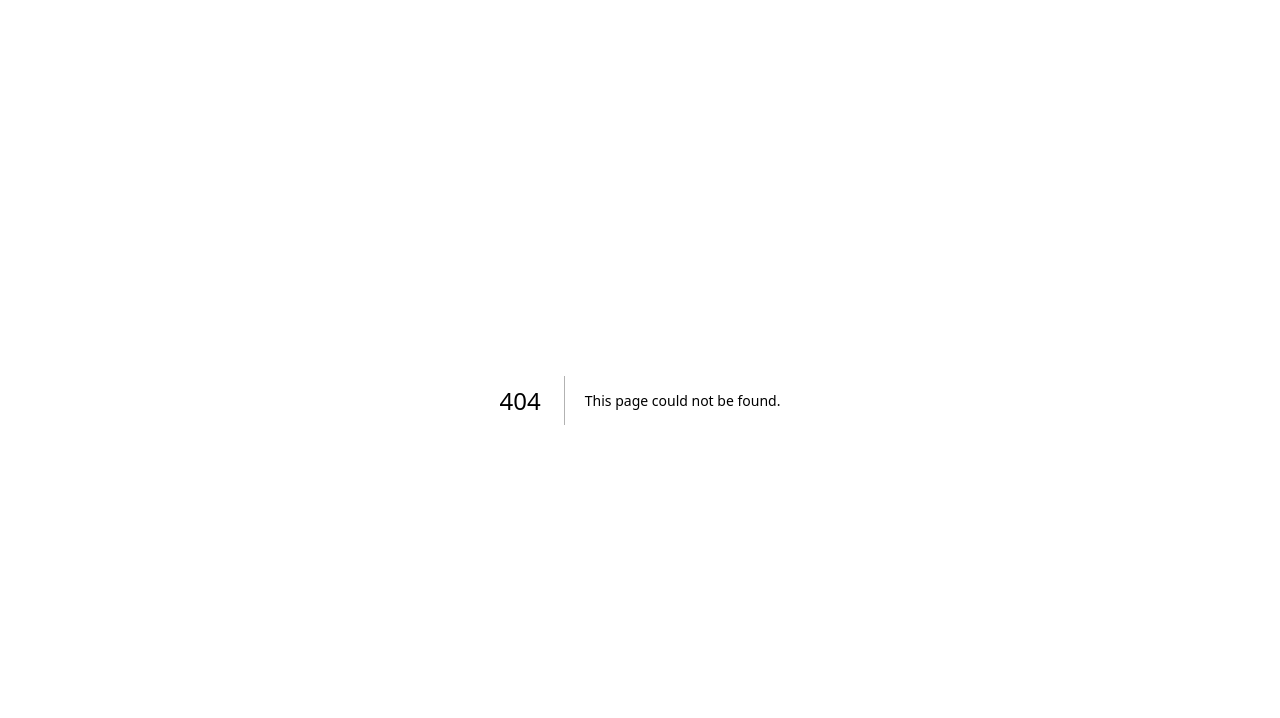
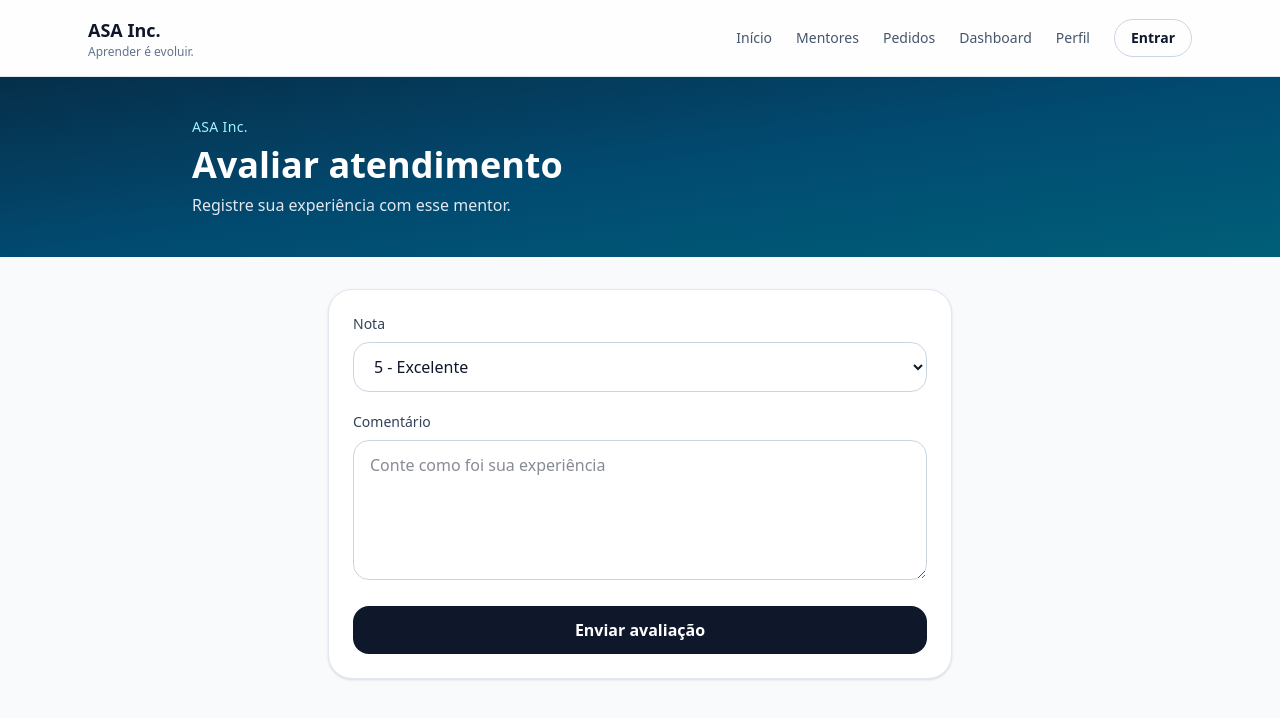
Before and after one commit to DgAleixo11/asa-inc, a Next.js app: page /avaliacoes/nova in a window 1280 px wide. Before the commit this address had no page. Shown: the top 718 px of the page. Built offline with nearby package versions, Linux system fonts and the light colour scheme.

Commit message:
feat: avaliações na interface e dashboard/perfil reais

```diff
--- /dev/null
+++ b/src/app/avaliacoes/nova/page.tsx
@@ -0,0 +1,117 @@
+"use client";
+
+import { useState } from "react";
+import { useRouter, useSearchParams } from "next/navigation";
+import ResponsiveShell from "@/components/layout/ResponsiveShell";
+
+export default function NovaAvaliacaoPage() {
+  const router = useRouter();
+  const searchParams = useSearchParams();
+
+  const orderId = searchParams.get("orderId") ?? "";
+  const mentorId = searchParams.get("mentorId") ?? "";
+
+  const [rating, setRating] = useState(5);
+  const [comment, setComment] = useState("");
+  const [message, setMessage] = useState("");
+  const [loading, setLoading] = useState(false);
+
+  async function handleSubmit(e: React.FormEvent) {
+    e.preventDefault();
+    setLoading(true);
+    setMessage("");
+
+    try {
+      const res = await fetch("/api/reviews", {
+        method: "POST",
+        headers: {
+          "Content-Type": "application/json",
+        },
+        body: JSON.stringify({
+          orderId,
+          mentorId,
+          rating,
+          comment,
+        }),
+      });
+
+      const data = await res.json();
+
+      if (!res.ok) {
+        setMessage(typeof data.error === "string" ? data.error : "Erro ao enviar avaliação.");
+        return;
+      }
+
+      router.push("/pedidos");
+    } catch {
+      setMessage("Erro ao conectar com o servidor.");
+    } finally {
+      setLoading(false);
+    }
+  }
+
+  return (
+    <ResponsiveShell mobileActive="profile">
+      <section className="bg-gradient-to-br from-sky-950 via-sky-900 to-cyan-800 px-6 pb-10 pt-10 text-white">
+        <div className="mx-auto max-w-4xl">
+          <p className="text-sm font-medium tracking-wide text-cyan-200">
+            ASA Inc.
+          </p>
+          <h1 className="mt-2 text-4xl font-bold">Avaliar atendimento</h1>
+          <p className="mt-2 max-w-2xl text-slate-200">
+            Registre sua experiência com esse mentor.
+          </p>
+        </div>
+      </section>
+
+      <section className="mx-auto max-w-2xl px-6 py-8">
+        <div className="rounded-3xl border border-slate-200 bg-white p-6 shadow-sm">
+          <form onSubmit={handleSubmit} className="space-y-5">
+            <div>
+              <label className="mb-2 block text-sm font-medium text-slate-700">
+                Nota
+              </label>
+              <select
+                value={rating}
+                onChange={(e) => setRating(Number(e.target.value))}
+                className="w-full rounded-2xl border border-slate-300 px-4 py-3 outline-none transition focus:border-sky-700"
+              >
+                <option value={5}>5 - Excelente</option>
+                <option value={4}>4 - Muito bom</option>
+                <option value={3}>3 - Bom</option>
+                <option value={2}>2 - Regular</option>
+                <option value={1}>1 - Ruim</option>
+              </select>
+            </div>
+
+            <div>
+              <label className="mb-2 block text-sm font-medium text-slate-700">
+                Comentário
+              </label>
+              <textarea
+                value={comment}
+                onChange={(e) => setComment(e.target.value)}
+                placeholder="Conte como foi sua experiência"
+                className="min-h-[140px] w-full rounded-2xl border border-slate-300 px-4 py-3 outline-none transition focus:border-sky-700"
+              />
+            </div>
+
+            <button
+              type="submit"
+              disabled={loading}
+              className="w-full rounded-2xl bg-slate-900 px-4 py-3 font-semibold text-white transition hover:bg-slate-800 disabled:opacity-70"
+            >
+              {loading ? "Enviando..." : "Enviar avaliação"}
+            </button>
+          </form>
+
+          {message ? (
+            <p className="mt-4 rounded-2xl bg-rose-50 px-4 py-3 text-sm text-rose-700">
+              {message}
+            </p>
+          ) : null}
+        </div>
+      </section>
+    </ResponsiveShell>
+  );
+}
--- a/src/app/mentores/[id]/page.tsx
+++ b/src/app/mentores/[id]/page.tsx
@@ -1,6 +1,7 @@
 import Link from "next/link";
 import ResponsiveShell from "@/components/layout/ResponsiveShell";
 import MetricCard from "@/components/cards/MetricCard";
+import StarRating from "@/components/ui/StarRating";
 import { getMentorById } from "@/lib/data/mentors";
 
 interface MentorPageProps {
@@ -56,6 +57,12 @@ export default async function MentorDetailsPage({ params }: MentorPageProps) {
                 <p className="text-sm text-slate-300">
                   {mentor.user.institution}
                 </p>
+                <div className="mt-3 flex items-center gap-3">
+                  <StarRating rating={mentor.averageRating} />
+                  <span className="text-sm text-slate-200">
+                    {mentor.averageRating.toFixed(1)} • {mentor.totalReviews} avaliações
+                  </span>
+                </div>
               </div>
             </div>
 
--- a/src/app/pedidos/page.tsx
+++ b/src/app/pedidos/page.tsx
@@ -1,3 +1,4 @@
+import Link from "next/link";
 import ResponsiveShell from "@/components/layout/ResponsiveShell";
 import OrderCard from "@/components/cards/OrderCard";
 import { getMyOrders } from "@/lib/data/orders";
@@ -38,7 +39,20 @@ export default async function PedidosPage() {
         ) : (
           <div className="space-y-4">
             {orders.map((order) => (
-              <OrderCard key={order.id} order={order} />
+              <div key={order.id} className="space-y-3">
+                <OrderCard order={order} />
+
+                {order.status === "Concluído" ? (
+                  <div className="flex justify-end">
+                    <Link
+                      href={`/avaliacoes/nova?orderId=${order.id}&mentorId=${order.mentorId}`}
+                      className="rounded-2xl bg-amber-400 px-4 py-2 text-sm font-semibold text-slate-900 transition hover:bg-amber-300"
+                    >
+                      Avaliar atendimento
+                    </Link>
+                  </div>
+                ) : null}
+              </div>
             ))}
           </div>
         )}
--- /dev/null
+++ b/src/components/ui/StarRating.tsx
@@ -0,0 +1,17 @@
+interface StarRatingProps {
+  rating: number;
+}
+
+export default function StarRating({ rating }: StarRatingProps) {
+  const rounded = Math.round(rating);
+
+  return (
+    <div className="flex items-center gap-1">
+      {Array.from({ length: 5 }).map((_, index) => (
+        <span key={index} className={index < rounded ? "text-amber-400" : "text-slate-300"}>
+          ★
+        </span>
+      ))}
+    </div>
+  );
+}
--- a/src/lib/data/orders.ts
+++ b/src/lib/data/orders.ts
@@ -24,6 +24,7 @@ export async function getMyOrders() {
 
   return orders.map((order) => ({
     id: order.id,
+    mentorId: order.mentorId,
     title: order.subject.name,
     mentorName: order.mentor.name,
     subject: order.subject.name,
@@ -40,6 +41,7 @@ export async function getMyOrders() {
         : "Agendado",
   })) as {
     id: string;
+    mentorId: string;
     title: string;
     mentorName: string;
     subject: string;
```
